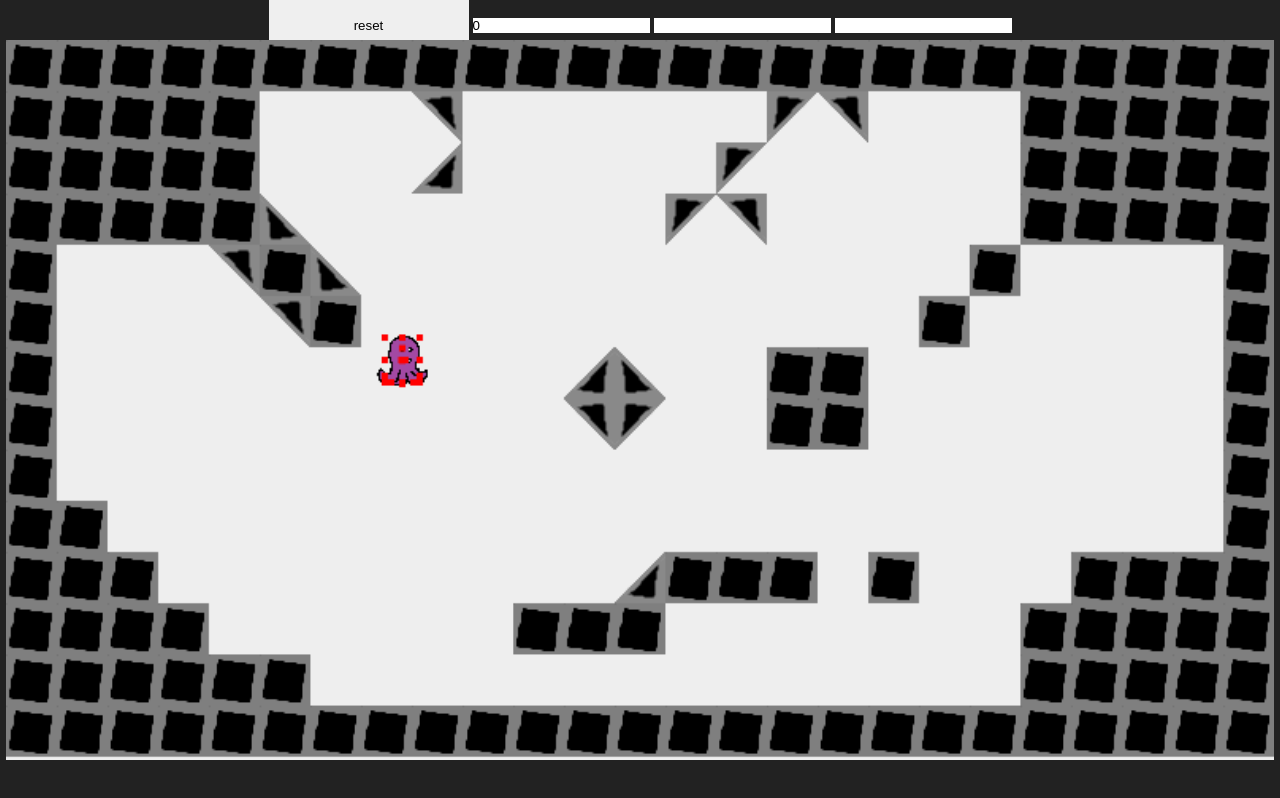
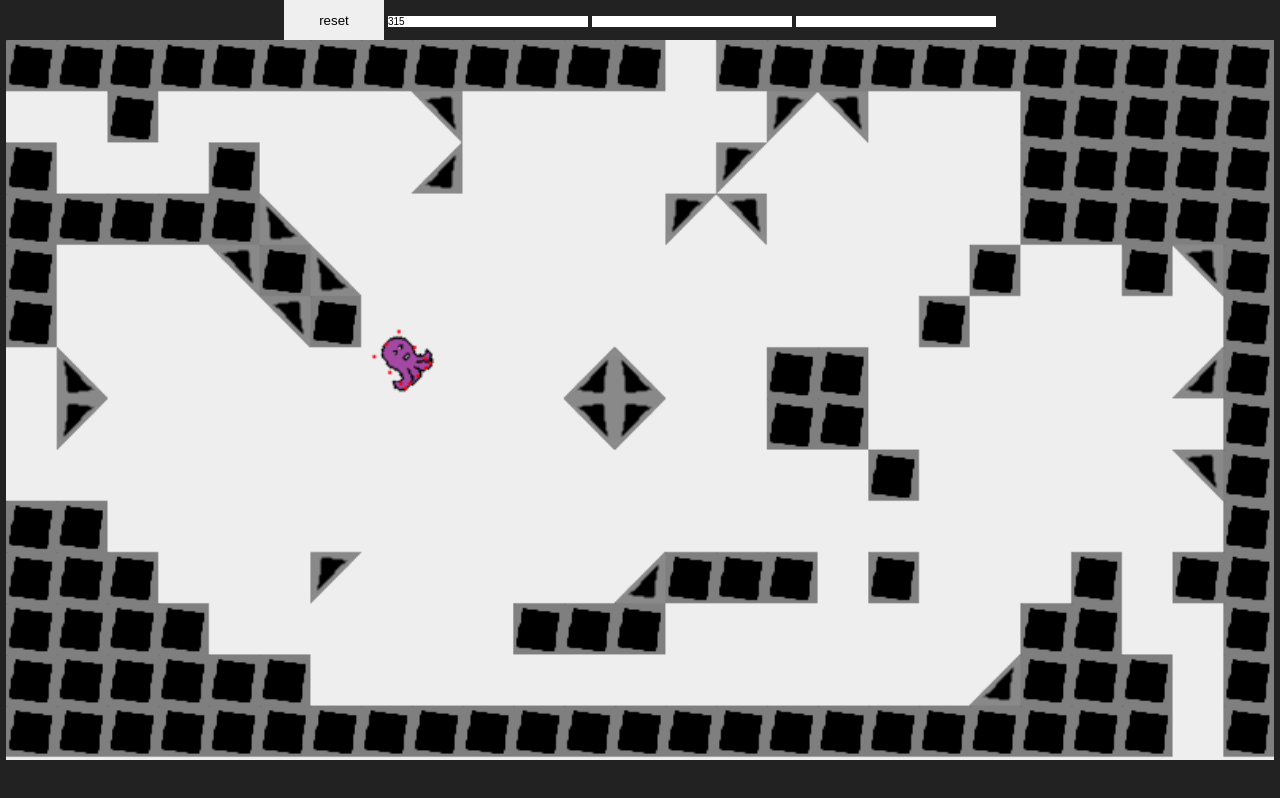
Before and after one commit to xem/platform-engine, a plain HTML site: page index.html in a window 1280 px wide. Drawn offline with Linux system fonts and the light colour scheme.

Commit message:
move, rotate

```diff
--- a/canvas.js
+++ b/canvas.js
@@ -1,13 +1,13 @@
 /* Canvas */
 
 // Canvas context
-var ctx = canvas.getContext("2d");
+ctx = canvas.getContext("2d");
 
 // Canvas DOMRect
-canvas_rect = {}
+canvas_rect = {};
 
-// When the window is resized
-onresize = function(){
+// On load, and when the window is resized
+(onresize = function(){
 
   // Change the canvas style depending on the screen ratio vs. 16/9
   if(innerWidth < innerHeight * 16 / 9){
@@ -19,6 +19,4 @@ onresize = function(){
 
   // Save DOMRect
   canvas_rect = canvas.getBoundingClientRect();
-}
-
-onresize();
+})();
--- a/game.js
+++ b/game.js
@@ -1,13 +1,13 @@
 /* Game loop */
 
-zzz = l1.value = 00;//Math.random()*360;
+zzz = l1.value = Math.floor(Math.random()*8) * 45;
 rotate_hero(zzz);
 
 var game = function(){
 
 
   //zzz+=1;
-  rotate_hero(zzz);
+  //rotate_hero(zzz);
 
   // Make the hero move, walk, jump, fall...
   move_hero();
@@ -29,8 +29,12 @@ var game = function(){
   ctx.rotate(hero.angle);
   ctx.drawImage(hero_sprite, -16, -16, tile_w, tile_h);
   ctx.restore();
-  rotate_hero(zzz);
 
+  // Debug
+  for(var i in vectors){
+    ctx.fillStyle = "red";
+    ctx.fillRect(hero.x + hero[i][0]-1, hero.y + hero[i][1]-1,2,2);
+  }
 
   // Next frame
   requestAnimationFrame(game);
--- a/hero.js
+++ b/hero.js
@@ -46,7 +46,14 @@
 var hero_w = 22;
 var hero_h = 28;
 
-// Unrotated vectors
+// Base vectors (Right and Bottom vectors of length 1)
+// These two vectors get rotated according to the hero's angle
+// then all the other vectors are deduced from them
+var uright = [1,0];
+var ubottom = [0,1];
+
+// Working vectors
+// These vectors are not used as-is but rotated according to the hero's angle and stored in the hero's properties
 var uL1 = [-11, -14];
 var uC1 = [0, -14];
 var uR1 = [11, -14];
@@ -59,63 +66,16 @@ var uL4 = [-11, 14];
 var uR4 = [11, 14];
 var uL5 = [-7, 14];
 var uR5 = [7, 14];
-var uwalk_speed = [0,0];
-var uwalk_acceleration = [.5,0];
-var uwalk_idle_deceleration = [-.5, 0];
-var umax_walk_speed = [2,0];
-var ujump_speed = [0,-7.4];
-var ujump_fall_speed = [0,0];
-var umax_fall_speed = [0,15];
-var ugravity = [0,.4];
 
-// Base vectors (all the others are computed based on these)
-var uright = [1,0];
-var ubottom = [0,1];
-
-// Properties
-var hero = {
-  x: 250, // x position
-  y: 200, // y position
-  angle: 0, // angle in radians (0: head on top)
-  L1: [-11, -14], // Position of L1 from center (C2)
-  C1: [0, -14],
-  R1: [11, -14],
-  L2: [-11, 0],
-  R2: [11, 0],
-  L3: [-11, 10],
-  C3: [0, 14],
-  R3: [11, 10],
-  L4: [-11, 14],
-  R4: [11, 14],
-  L5: [-7, 14],
-  R5: [7, 14],
-  walk_speed: [0,0], // current walk (horizontal) speed
-  walk_acceleration: [.5,0], // walk acceleration (on the right)
-  walk_idle_deceleration: [-.5, 0], // deceleration (after stopping to walk on the right)
-  max_walk_speed: [2,0], // max walk speed (on the right)
-  jump_speed: [0,-7.4], // jump speed when the hump starts
-  jump_fall_speed: [0,0], // current jump/fall (vertical) speed
-  max_fall_speed: [0,15], // max fall speed
-  gravity: [0,.4], // gravity acceleration (bottom)
-  right: [1,0], // Normalized vector to the "right"
-  bottom: [0,1], // and "bottom"
-  freefall: true // freefall
-};
-
-// Functions
-var rotate_hero = function(angle_deg){
-
-  // Convert in radians
-  hero.angle = angle_deg * Math.PI / 180;
 
 // The names of the base vectors to rotate using maths, and their const equivalent
-  var base_vectors = {
+base_vectors = {
   "right": uright,
   "bottom": ubottom
 }
 
 // The names of the immportant vectors to rotate using the base vectors, and their const equivalent
-  var vectors = {
+vectors = {
   "L1": uL1,
   "C1": uC1,
   "R1": uR1,
@@ -128,15 +88,55 @@ var rotate_hero = function(angle_deg){
   "R4": uR4,
   "L5": uL5,
   "R5": uR5,
-    "walk_speed": uwalk_speed,
-    "walk_acceleration": uwalk_acceleration,
-    "walk_idle_deceleration": uwalk_idle_deceleration,
-    "max_walk_speed": umax_walk_speed,
-    "jump_speed": ujump_speed,
-    "jump_fall_speed": ujump_fall_speed,
-    "max_fall_speed": umax_fall_speed,
-    "gravity": ugravity
 };
+
+
+// Properties
+var hero = {
+  x: 250, // x position of C2
+  y: 200, // y position of C2
+
+  angle: 0, // angle in radians (0: head on top)
+
+  // Vectors (rotated with the hero)
+  right: [], // Normalized vector to the "right" (relative to the hero)
+  bottom: [], // and "bottom"
+
+  L1: [], // Position of L1 from center (C2)
+  C1: [], // etc
+  R1: [],
+  L2: [],
+  R2: [],
+  L3: [],
+  C3: [],
+  R3: [],
+  L4: [],
+  R4: [],
+  L5: [],
+  R5: [],
+
+  // Speeds and accelerations:
+  // Constant
+  max_walk_speed: 5,
+  walk_acceleration: 0.3,
+  walk_idle_deceleration: -.6,
+  jump_speed: -7.4,
+  gravity: 2,
+
+  // Variable
+  walk_speed: 0,
+  jump_fall_speed: 0,
+  max_fall_speed: 0,
+
+  // State
+  freefall: true // freefall
+};
+
+// Functions
+var rotate_hero = function(angle_deg){
+
+  // Convert in radians
+  hero.angle = angle_deg * Math.PI / 180;
 
   // Rotate base vectors
   for(var i in base_vectors){
@@ -152,80 +152,62 @@ var rotate_hero = function(angle_deg){
       vectors[i][0] * hero.right[0] + vectors[i][1] * hero.bottom[0],
       vectors[i][0] * hero.right[1] + vectors[i][1] * hero.bottom[1]
     ];
-
-    ctx.fillStyle = "red";
-    ctx.fillRect(hero.x + hero[i][0]-2, hero.y + hero[i][1]-2,4,4);
-
-    // Right: 0,1 ok
-    // Bottom: -1,0 ok
-    // uL1: -11, -14 ok
-    // L1 = -11*0-14*-1, -11*1-14*0
-    //    = 14, -11
   }
-
-  //console.log(hero.right, hero.bottom, hero.L1);
-
 }
 
 // Hero moves (left / right / jump / fall)
 var move_hero = function(){
 
   // Walk left:
-  if(keys.left){
+  if(keys.left && !keys.right){
 
     // Apply a negative walk acceleration to the hero's speed
-    hero.walk_speed[0] -= hero.walk_acceleration[0];
-    hero.walk_speed[1] -= hero.walk_acceleration[1];
+    hero.walk_speed -= hero.walk_acceleration;
 
     // Limit the hero's speed
-    if(Math.abs(hero.walk_speed[0]) > Math.abs(hero.max_walk_speed[0]) && Math.abs(hero.walk_speed[1]) > Math.abs(hero.max_walk_speed[1])){
-      hero.walk_speed[0] = -hero.max_walk_speed[0];
-      hero.walk_speed[1] = -hero.max_walk_speed[1];
+    if(hero.walk_speed < -hero.max_walk_speed){
+      hero.walk_speed = -hero.max_walk_speed;
     }
-
-    hero.x += hero.walk_speed[0];
-    hero.y += hero.walk_speed[1];
 
   }
 
   // Walk right:
-  else if(keys.right){
+  else if(keys.right && !keys.left){
 
     // Apply a negative walk acceleration to the hero's speed
-    hero.walk_speed[0] += hero.walk_acceleration[0];
-    hero.walk_speed[1] += hero.walk_acceleration[1];
+    hero.walk_speed += hero.walk_acceleration;
 
 
     // Limit the hero's speed
-    if(Math.abs(hero.walk_speed[0]) > Math.abs(hero.max_walk_speed[0]) && Math.abs(hero.walk_speed[1]) > Math.abs(hero.max_walk_speed[1])){
-      hero.walk_speed[0] = hero.max_walk_speed[0];
-      hero.walk_speed[1] = hero.max_walk_speed[1];
+    if(hero.walk_speed > hero.max_walk_speed){
+      hero.walk_speed = hero.max_walk_speed;
     }
-
-      hero.x += hero.walk_speed[0];
-      hero.y += hero.walk_speed[1];
 
   }
 
   // Idle:
 
   else{
-    hero.walk_speed = [0,0];
+
+    if(Math.abs(hero.walk_speed) < 1){
+      hero.walk_speed = 0;
     }
-  /*else {
+
+    else{
 
       // If the hero stops walking, decelerate
-    if(hero.walk_speed[0] > 0 || hero.walk_speed[1] > 0){
-      hero.walk_speed[0] += hero.walk_idle_deceleration[0];
-      hero.walk_speed[1] += hero.walk_idle_deceleration[1];
+      if(hero.walk_speed > 0){
+        hero.walk_speed += hero.walk_idle_deceleration;
       }
-    else if(hero.walk_speed[0] < 0 || hero.walk_speed[1] < 0){
-      hero.walk_speed[0] -= hero.walk_idle_deceleration[0];
-      hero.walk_speed[1] -= hero.walk_idle_deceleration[1];
+      else if(hero.walk_speed < 0){
+        hero.walk_speed -= hero.walk_idle_deceleration;
       }
-  }*/
+    }
+  }
 
   // Move really (update x and y)
+  hero.x += hero.right[0] * hero.walk_speed;
+  hero.y += hero.right[1] * hero.walk_speed;
 
 
   // Stuck on the left:
--- a/index.html
+++ b/index.html
@@ -6,7 +6,8 @@ body { background: #222; text-align: center; }
 img.preload { position: absolute; opacity: 0; left: -9999px; }
 canvas { width: 177.7vh; height: 99vh; background: #eee; cursor: crosshair; }
 canvas.portrait { width: 99vw; height: 56.2vw; position: absolute; top: 50vh; left: 0; margin: -28.1vw 0 0 0.5vw; }
-button { width: 200px; height: 50px }
+button { width: 100px; height: 40px }
+input { font-size: 10px; width: 200px }
 </style>
 <title>platform engine</title>
 <body id=body>
--- a/maps.js
+++ b/maps.js
@@ -3,20 +3,20 @@
 var maps = [];
 
 maps[0] = [
-  "1111111111111111111111111",
-  "1111100040000005400011111",
-  "1111100020000050000011111",
+  "1111111111111011111111111",
+  "0010000040000005400011111",
+  "1000100020000050000011111",
   "1111130000000540000011111",
-  "1000413000000000000100001",
+  "1000413000000000000100141",
   "1000041000000000001000001",
-  "1000000000023001100000001",
-  "1000000000045001100000001",
-  "1000000000000000000000001",
+  "0300000000023001100000021",
+  "0500000000045001100000001",
+  "0000000000000000010000041",
   "1100000000000000000000001",
-  "1110000000002111010001111",
-  "1111000000111000000011111",
-  "1111110000000000000011111",
-  "1111111111111111111111111",
+  "1110005000002111010001011",
+  "1111000000111000000011001",
+  "1111110000000000000211101",
+  "1111111111111111111111101",
 ];
 
 var current_map = 0;
```
Lines whose indentation alone changed are shown as unchanged.
